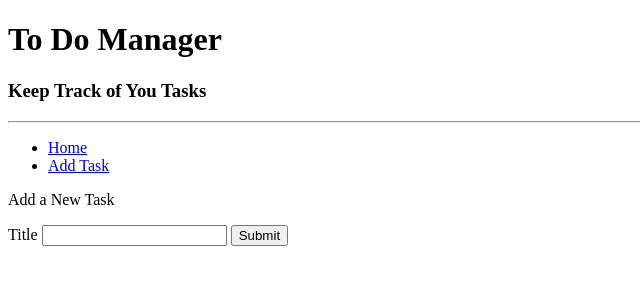
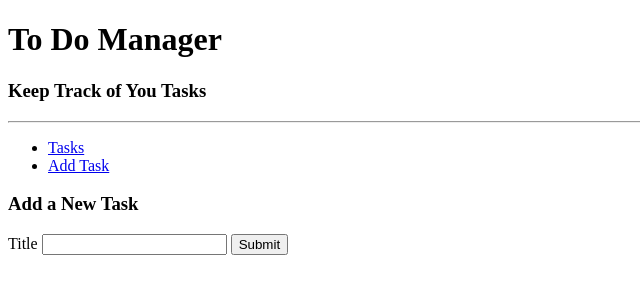
Before and after one commit to Rohit-more-2003/To-Do-Flask-App, a Flask app: page /add in a window 1280 px wide. Shown: the top 300 px of the page, without its empty margins (0-640 px from the left). Run offline with Flask 3, Linux system fonts and the light colour scheme.

Commit message:
Updated the links

```diff
--- a/templates/add.html
+++ b/templates/add.html
@@ -1,8 +1,8 @@
 {% extends "base.html" %}
 
 {% block main %}
-<p>Add a New Task</p>
-    <form action="/add" method="post">
+<h3>Add a New Task</h3>
+    <form action="{{ url_for('add_task') }}" method="post">
         <!-- Using csrf_token() is necessary for wtforms and requires a secret key to work -->
         {{ form.csrf_token() }}
         {{ form.title.label }}
--- a/templates/base.html
+++ b/templates/base.html
@@ -10,8 +10,8 @@
     <h3>Keep Track of You Tasks</h3>
     <hr>
     <ul>
-        <li><a href="#">Home</a></li>
-        <li><a href="#">Add Task</a></li>
+        <li><a href="{{ url_for('index') }}">Tasks</a></li>
+        <li><a href="{{ url_for('add_task') }}">Add Task</a></li>
     </ul>
 
     {% block main %}
```
